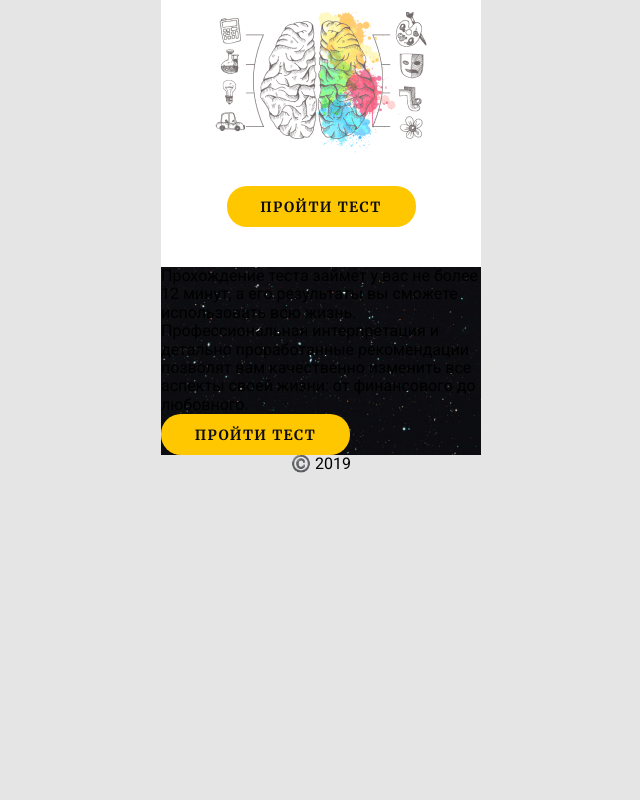
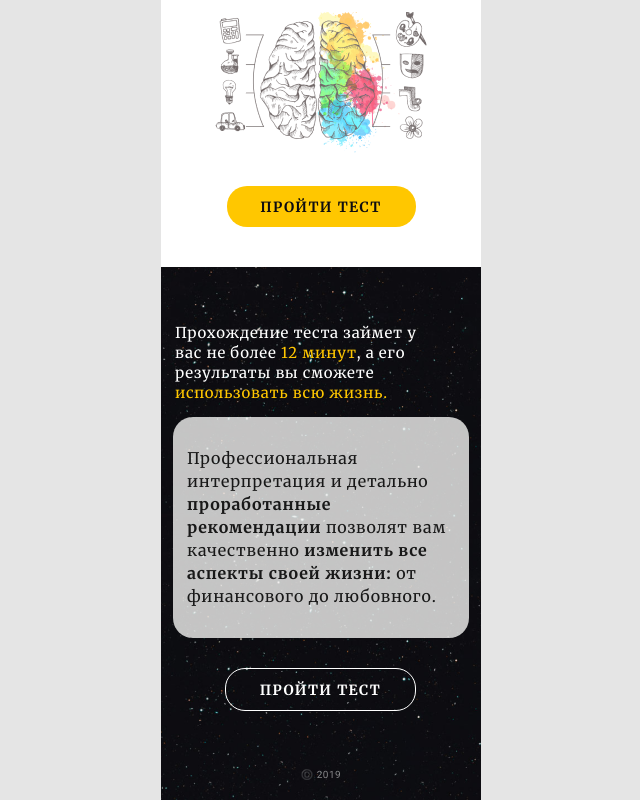
Before and after one commit to IvanProkh/Technical-specification-for-ABC-Mobile, a plain HTML site: page index.html in a window 1280 px wide. Shown: the part 1151-1951 px from the top of the page, without its empty margins (319-959 px from the left). Before the commit the page ends 1625 px from the top, so only its background shows below. Drawn offline with nearby package versions, Linux system fonts and the light colour scheme.

Commit message:
complete info

```diff
--- a/css/style.css
+++ b/css/style.css
@@ -12,7 +12,6 @@
   --background-table: #1c2741;
 
   --text-primary: #ffffff;
-  /* --text-secondary: #ffc700; */
 
   --text-navigate: #f4ce0c;
 
@@ -243,11 +242,27 @@ header {
   text-align: center;
   letter-spacing: 0.05em;
   color: var(--text-primary);
+
+  transition: transform var(--transition);
+}
+
+.hero__button-dropdown:hover img {
+  transform: rotate(180deg);
+}
+
+.hero__button-dropdown:hover {
+  font-weight: 700;
 }
 
 /* =========== INFO =========== */
 
 .info {
+  transition: opacity var(--transition), transition var(--transition);
+}
+
+.info.close-info {
+  transform: translateY(-150%);
+  opacity: 0;
 }
 
 .info__content-glow {
@@ -314,9 +329,61 @@ header {
 }
 
 .info__content-lightning {
+  height: 533px;
+  overflow: hidden;
   background-image: url('../images/Starry_sky_bg.png');
 }
+
+.info__pretext-lightning {
+  padding: 56px 51px 14px 14px;
+  font-family: var(--font-text-secondary);
+  font-weight: 400;
+  font-size: 15px;
+  line-height: 20px;
+  letter-spacing: 0.05em;
+
+  color: var(--text-primary);
+}
+
+.info__pretext-lightning span {
+  color: var(--theme-color);
+}
+
 .info__text-lightning {
+  margin: 0px 12px 30px 12px;
+  padding: 30px 0px 30px 14px;
+  font-family: var(--font-text-secondary);
+  font-weight: 400;
+  font-size: 16px;
+  line-height: 23px;
+  letter-spacing: 0.05em;
+
+  color: var(--text-second);
+
+  background: rgba(243, 243, 242, 0.8);
+  border-radius: 20px;
 }
+
+.info__text-lightning span {
+  font-weight: 700;
+}
+
 .info__button-lightning {
+  margin: 0 64px;
+  background: none;
+  color: var(--text-primary);
+
+  border: 1px solid var(--text-primary);
 }
+
+.info__copyright {
+  margin-top: 52px;
+  font-family: var(--font-primary);
+  font-weight: 400;
+  font-size: 10px;
+  line-height: 23px;
+  text-align: center;
+  letter-spacing: 0.05em;
+
+  color: rgba(255, 255, 255, 0.5);
+}
--- a/index.html
+++ b/index.html
@@ -87,9 +87,11 @@
           <p class="info__text-brain">
             Также по результатам теста <br />
             <span>вы получите</span> подробные <br />
-            <span>советы</span> по определению наиболее перспективной
+            <span>советы</span> по определению наиболее <br />
+            перспективной
             <span
-              >для вашего типа <span style="text-transform: lowercase">интеллекта</span> сферы
+              >для вашего <br />
+              типа <span style="text-transform: lowercase">интеллекта</span> сферы <br />
               деятельности,<br />
             </span>
             которая принесет вам скорейший финансовый результат.
@@ -98,22 +100,35 @@
           <button class="info__button button-active">ПРОЙТИ ТЕСТ</button>
         </div>
         <div class="info__content-lightning">
-          <p class="info__text-lightning">
-            Прохождение теста займет у вас не более 12 минут, а его результаты вы сможете
-            использовать всю жизнь.
+          <p class="info__pretext-lightning">
+            Прохождение теста займет у <br />
+            вас не более <span>12 минут</span>, а его <br />
+            результаты вы сможете <br />
+            <span>использовать всю жизнь.</span>
           </p>
           <p class="info__text-lightning">
-            Профессиональная интерпретация и детально проработанные рекомендации позволят вам
-            качественно изменить все аспекты своей жизни: от финансового до любовного.
+            Профессиональная <br />
+            интерпретация и детально <br />
+            <span>
+              проработанные <br />
+              рекомендации
+            </span>
+            позволят вам <br />
+            качественно
+            <span>
+              изменить все <br />
+              аспекты своей жизни:
+            </span>
+            от <br />
+            финансового до любовного.
           </p>
           <button class="info__button-lightning button-active">ПРОЙТИ ТЕСТ</button>
+          <p class="info__copyright">©️ 2019</p>
         </div>
       </section>
     </main>
 
-    <footer class="footer">
-      <p class="footer__copyright">©️ 2019</p>
-    </footer>
+    <footer class="footer"></footer>
 
     <script src="./js/script.js"></script>
     <script src="./js/toggle-menu.js"></script>
```
